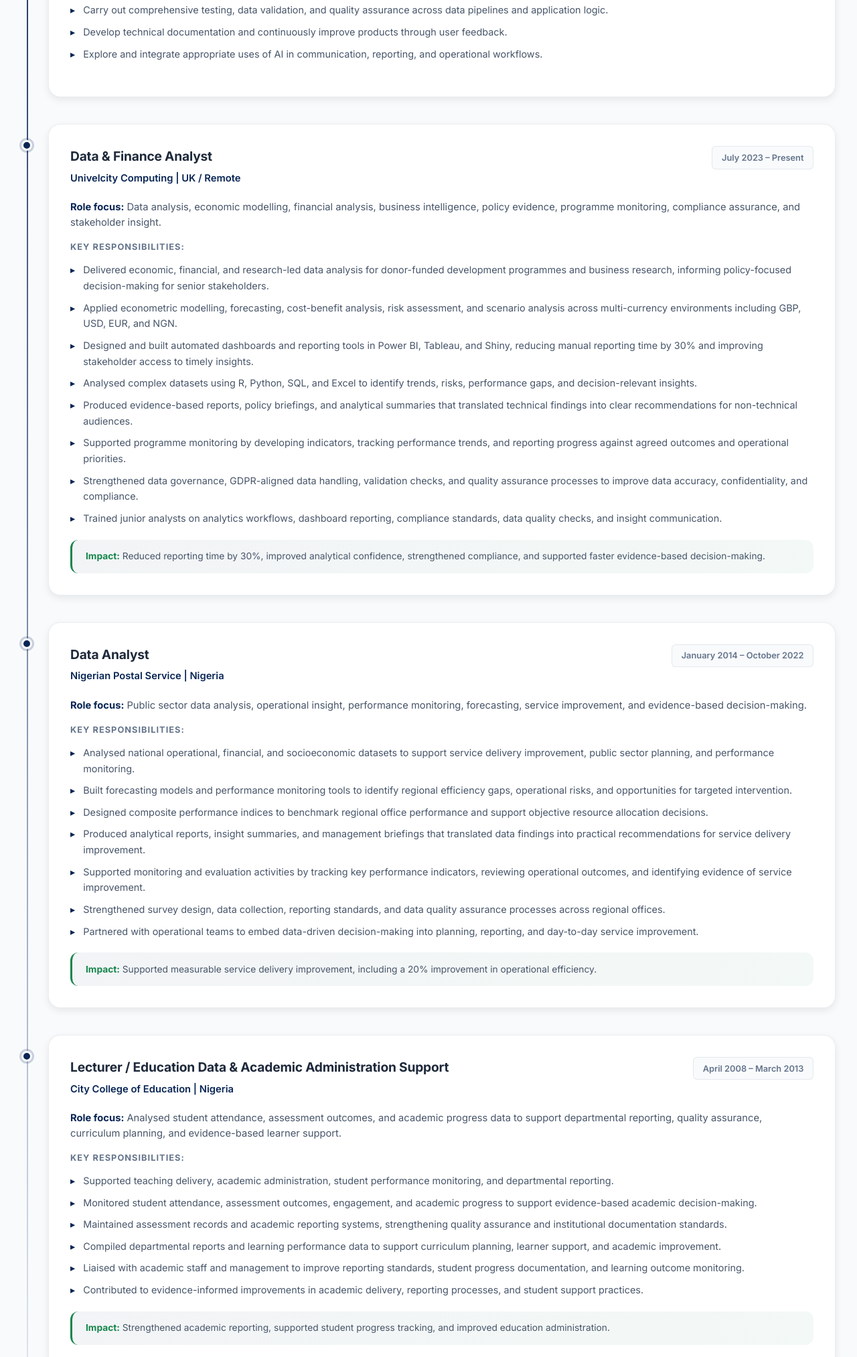
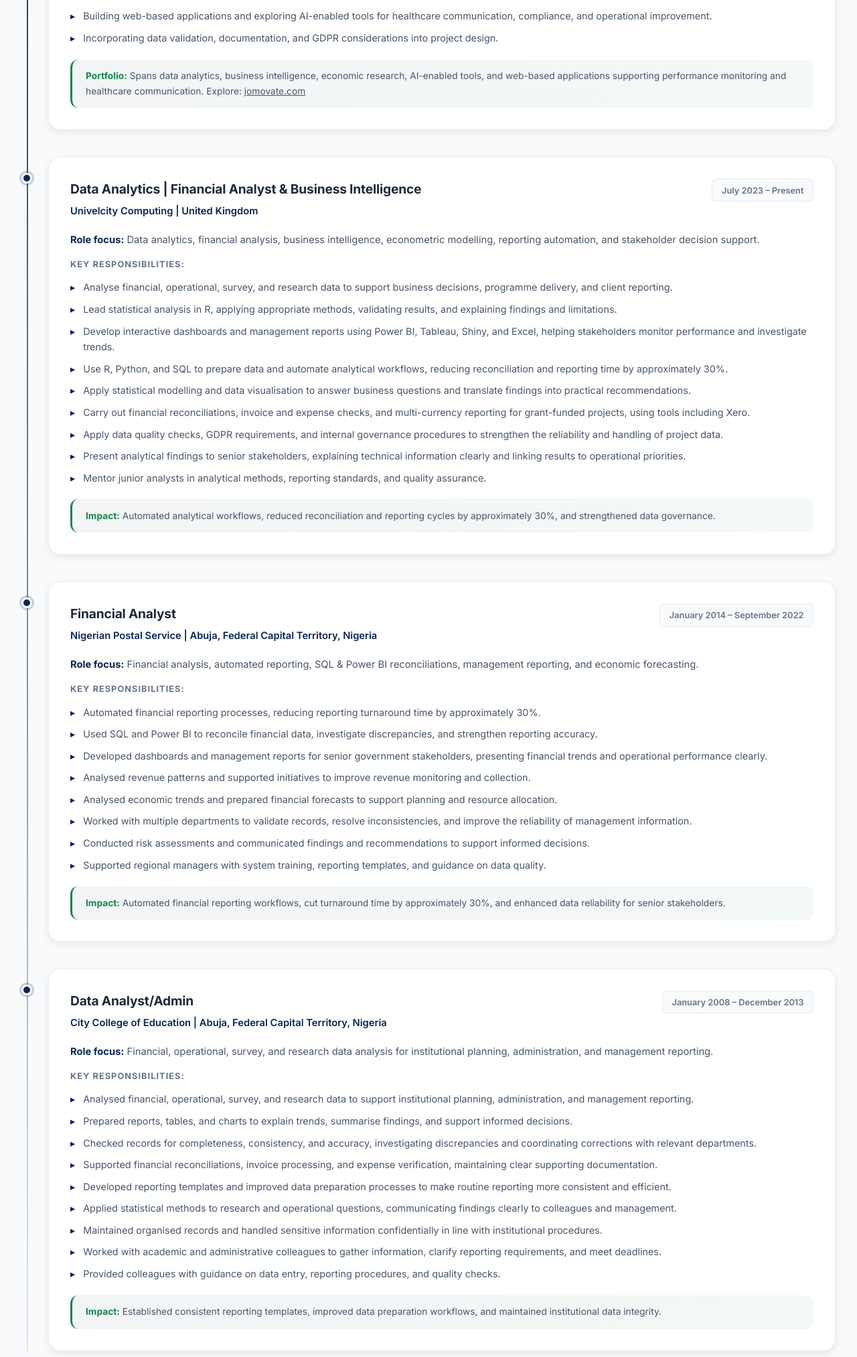
Before and after one commit to dju78/my-potfolio, an Eleventy site: page src/experience.njk in a window 1280 px wide. Shown: the part 737-2763 px from the top of the page at 67% size. Built offline with nearby package versions, Linux system fonts and the light colour scheme; Eleventy itself is replaced by a stand-in of ours; files that its build step writes are made by us from their sources.

Commit message:
Align experience and CV with Profile(1).pdf updates

```diff
--- a/src/experience.njk
+++ b/src/experience.njk
@@ -25,21 +25,22 @@ breadcrumbLabel: "Experience"
                     <div class="timeline-header">
                         <div>
                             <h3>Founder &amp; Product Business Analyst</h3>
-                            <p class="company">Jomovate Digital Labs | UK</p>
+                            <p class="company">Jomovate Digital Labs | United Kingdom</p>
                         </div>
                         <span class="timeline-date">July 2024 – Present</span>
                     </div>
                     <div class="timeline-body">
-                        <p class="role-focus"><strong>Role focus:</strong> Founded Jomovate Digital Labs to develop data-driven solutions, conduct applied research, and build practical digital products that support informed decision-making. Work combines data analysis, economic research, business analysis, and application development, translating user needs into analytical tools, dashboards, and web-based applications.</p>
+                        <p class="role-focus"><strong>Role focus:</strong> Founded Jomovate Digital Labs to develop data-driven solutions, conduct applied research, and build practical digital products that support informed decision-making. Work combines data analysis, economic research, business analysis, and application development, translating user needs into analytical tools, dashboards, and web-based applications, focusing on data quality, clear reporting, and usability.</p>
                         <h4>Key Responsibilities:</h4>
                         <ul>
-                            <li>Gather and document user and business requirements across analytics and software initiatives.</li>
-                            <li>Develop analytical dashboards, statistical tools, and practical digital applications (including UK AI Economic Measurement Lab, Price Quality Explorer, and UKCalc).</li>
-                            <li>Translate complex research and operational questions into usable, accessible tools for decision-makers.</li>
-                            <li>Carry out comprehensive testing, data validation, and quality assurance across data pipelines and application logic.</li>
-                            <li>Develop technical documentation and continuously improve products through user feedback.</li>
-                            <li>Explore and integrate appropriate uses of AI in communication, reporting, and operational workflows.</li>
+                            <li>Analysing data using R, Python, SQL, and Power BI to identify trends and communicate findings.</li>
+                            <li>Developing dashboards and reporting tools to support performance monitoring and business intelligence.</li>
+                            <li>Applying statistical modelling and econometric methods to research and economic analysis.</li>
+                            <li>Gathering requirements and translating business questions into practical digital solutions.</li>
+                            <li>Building web-based applications and exploring AI-enabled tools for healthcare communication, compliance, and operational improvement.</li>
+                            <li>Incorporating data validation, documentation, and GDPR considerations into project design.</li>
                         </ul>
+                        <div class="impact-badge"><strong>Portfolio:</strong> Spans data analytics, business intelligence, economic research, AI-enabled tools, and web-based applications supporting performance monitoring and healthcare communication. Explore: <a href="https://jomovate.com" target="_blank" rel="noopener" style="color:inherit; text-decoration:underline;">jomovate.com</a></div>
                     </div>
                 </div>
             </div>
@@ -48,25 +49,26 @@ breadcrumbLabel: "Experience"
                 <div class="timeline-content">
                     <div class="timeline-header">
                         <div>
-                            <h3>Data &amp; Finance Analyst</h3>
-                            <p class="company">Univelcity Computing | UK / Remote</p>
+                            <h3>Data Analytics | Financial Analyst &amp; Business Intelligence</h3>
+                            <p class="company">Univelcity Computing | United Kingdom</p>
                         </div>
                         <span class="timeline-date">July 2023 – Present</span>
                     </div>
                     <div class="timeline-body">
-                        <p class="role-focus"><strong>Role focus:</strong> Data analysis, economic modelling, financial analysis, business intelligence, policy evidence, programme monitoring, compliance assurance, and stakeholder insight.</p>
+                        <p class="role-focus"><strong>Role focus:</strong> Data analytics, financial analysis, business intelligence, econometric modelling, reporting automation, and stakeholder decision support.</p>
                         <h4>Key Responsibilities:</h4>
                         <ul>
-                            <li>Delivered economic, financial, and research-led data analysis for donor-funded development programmes and business research, informing policy-focused decision-making for senior stakeholders.</li>
-                            <li>Applied econometric modelling, forecasting, cost-benefit analysis, risk assessment, and scenario analysis across multi-currency environments including GBP, USD, EUR, and NGN.</li>
-                            <li>Designed and built automated dashboards and reporting tools in Power BI, Tableau, and Shiny, reducing manual reporting time by 30% and improving stakeholder access to timely insights.</li>
-                            <li>Analysed complex datasets using R, Python, SQL, and Excel to identify trends, risks, performance gaps, and decision-relevant insights.</li>
-                            <li>Produced evidence-based reports, policy briefings, and analytical summaries that translated technical findings into clear recommendations for non-technical audiences.</li>
-                            <li>Supported programme monitoring by developing indicators, tracking performance trends, and reporting progress against agreed outcomes and operational priorities.</li>
-                            <li>Strengthened data governance, GDPR-aligned data handling, validation checks, and quality assurance processes to improve data accuracy, confidentiality, and compliance.</li>
-                            <li>Trained junior analysts on analytics workflows, dashboard reporting, compliance standards, data quality checks, and insight communication.</li>
+                            <li>Analyse financial, operational, survey, and research data to support business decisions, programme delivery, and client reporting.</li>
+                            <li>Lead statistical analysis in R, applying appropriate methods, validating results, and explaining findings and limitations.</li>
+                            <li>Develop interactive dashboards and management reports using Power BI, Tableau, Shiny, and Excel, helping stakeholders monitor performance and investigate trends.</li>
+                            <li>Use R, Python, and SQL to prepare data and automate analytical workflows, reducing reconciliation and reporting time by approximately 30%.</li>
+                            <li>Apply statistical modelling and data visualisation to answer business questions and translate findings into practical recommendations.</li>
+                            <li>Carry out financial reconciliations, invoice and expense checks, and multi-currency reporting for grant-funded projects, using tools including Xero.</li>
+                            <li>Apply data quality checks, GDPR requirements, and internal governance procedures to strengthen the reliability and handling of project data.</li>
+                            <li>Present analytical findings to senior stakeholders, explaining technical information clearly and linking results to operational priorities.</li>
+                            <li>Mentor junior analysts in analytical methods, reporting standards, and quality assurance.</li>
                         </ul>
-                        <div class="impact-badge"><strong>Impact:</strong> Reduced reporting time by 30%, improved analytical confidence, strengthened compliance, and supported faster evidence-based decision-making.</div>
+                        <div class="impact-badge"><strong>Impact:</strong> Automated analytical workflows, reduced reconciliation and reporting cycles by approximately 30%, and strengthened data governance.</div>
                     </div>
                 </div>
             </div>
@@ -75,24 +77,25 @@ breadcrumbLabel: "Experience"
                 <div class="timeline-content">
                     <div class="timeline-header">
                         <div>
-                            <h3>Data Analyst</h3>
-                            <p class="company">Nigerian Postal Service | Nigeria</p>
+                            <h3>Financial Analyst</h3>
+                            <p class="company">Nigerian Postal Service | Abuja, Federal Capital Territory, Nigeria</p>
                         </div>
-                        <span class="timeline-date">January 2014 – October 2022</span>
+                        <span class="timeline-date">January 2014 – September 2022</span>
                     </div>
                     <div class="timeline-body">
-                        <p class="role-focus"><strong>Role focus:</strong> Public sector data analysis, operational insight, performance monitoring, forecasting, service improvement, and evidence-based decision-making.</p>
+                        <p class="role-focus"><strong>Role focus:</strong> Financial analysis, automated reporting, SQL &amp; Power BI reconciliations, management reporting, and economic forecasting.</p>
                         <h4>Key Responsibilities:</h4>
                         <ul>
-                            <li>Analysed national operational, financial, and socioeconomic datasets to support service delivery improvement, public sector planning, and performance monitoring.</li>
-                            <li>Built forecasting models and performance monitoring tools to identify regional efficiency gaps, operational risks, and opportunities for targeted intervention.</li>
-                            <li>Designed composite performance indices to benchmark regional office performance and support objective resource allocation decisions.</li>
-                            <li>Produced analytical reports, insight summaries, and management briefings that translated data findings into practical recommendations for service delivery improvement.</li>
-                            <li>Supported monitoring and evaluation activities by tracking key performance indicators, reviewing operational outcomes, and identifying evidence of service improvement.</li>
-                            <li>Strengthened survey design, data collection, reporting standards, and data quality assurance processes across regional offices.</li>
-                            <li>Partnered with operational teams to embed data-driven decision-making into planning, reporting, and day-to-day service improvement.</li>
+                            <li>Automated financial reporting processes, reducing reporting turnaround time by approximately 30%.</li>
+                            <li>Used SQL and Power BI to reconcile financial data, investigate discrepancies, and strengthen reporting accuracy.</li>
+                            <li>Developed dashboards and management reports for senior government stakeholders, presenting financial trends and operational performance clearly.</li>
+                            <li>Analysed revenue patterns and supported initiatives to improve revenue monitoring and collection.</li>
+                            <li>Analysed economic trends and prepared financial forecasts to support planning and resource allocation.</li>
+                            <li>Worked with multiple departments to validate records, resolve inconsistencies, and improve the reliability of management information.</li>
+                            <li>Conducted risk assessments and communicated findings and recommendations to support informed decisions.</li>
+                            <li>Supported regional managers with system training, reporting templates, and guidance on data quality.</li>
                         </ul>
-                        <div class="impact-badge"><strong>Impact:</strong> Supported measurable service delivery improvement, including a 20% improvement in operational efficiency.</div>
+                        <div class="impact-badge"><strong>Impact:</strong> Automated financial reporting workflows, cut turnaround time by approximately 30%, and enhanced data reliability for senior stakeholders.</div>
                     </div>
                 </div>
             </div>
@@ -101,23 +104,26 @@ breadcrumbLabel: "Experience"
                 <div class="timeline-content">
                     <div class="timeline-header">
                         <div>
-                            <h3>Lecturer / Education Data &amp; Academic Administration Support</h3>
-                            <p class="company">City College of Education | Nigeria</p>
+                            <h3>Data Analyst/Admin</h3>
+                            <p class="company">City College of Education | Abuja, Federal Capital Territory, Nigeria</p>
                         </div>
-                        <span class="timeline-date">April 2008 – March 2013</span>
+                        <span class="timeline-date">January 2008 – December 2013</span>
                     </div>
                     <div class="timeline-body">
-                        <p class="role-focus"><strong>Role focus:</strong> Analysed student attendance, assessment outcomes, and academic progress data to support departmental reporting, quality assurance, curriculum planning, and evidence-based learner support.</p>
+                        <p class="role-focus"><strong>Role focus:</strong> Financial, operational, survey, and research data analysis for institutional planning, administration, and management reporting.</p>
                         <h4>Key Responsibilities:</h4>
                         <ul>
-                            <li>Supported teaching delivery, academic administration, student performance monitoring, and departmental reporting.</li>
-                            <li>Monitored student attendance, assessment outcomes, engagement, and academic progress to support evidence-based academic decision-making.</li>
-                            <li>Maintained assessment records and academic reporting systems, strengthening quality assurance and institutional documentation standards.</li>
-                            <li>Compiled departmental reports and learning performance data to support curriculum planning, learner support, and academic improvement.</li>
-                            <li>Liaised with academic staff and management to improve reporting standards, student progress documentation, and learning outcome monitoring.</li>
-                            <li>Contributed to evidence-informed improvements in academic delivery, reporting processes, and student support practices.</li>
+                            <li>Analysed financial, operational, survey, and research data to support institutional planning, administration, and management reporting.</li>
+                            <li>Prepared reports, tables, and charts to explain trends, summarise findings, and support informed decisions.</li>
+                            <li>Checked records for completeness, consistency, and accuracy, investigating discrepancies and coordinating corrections with relevant departments.</li>
+                            <li>Supported financial reconciliations, invoice processing, and expense verification, maintaining clear supporting documentation.</li>
+                            <li>Developed reporting templates and improved data preparation processes to make routine reporting more consistent and efficient.</li>
+                            <li>Applied statistical methods to research and operational questions, communicating findings clearly to colleagues and management.</li>
+                            <li>Maintained organised records and handled sensitive information confidentially in line with institutional procedures.</li>
+                            <li>Worked with academic and administrative colleagues to gather information, clarify reporting requirements, and meet deadlines.</li>
+                            <li>Provided colleagues with guidance on data entry, reporting procedures, and quality checks.</li>
                         </ul>
-                        <div class="impact-badge"><strong>Impact:</strong> Strengthened academic reporting, supported student progress tracking, and improved education administration.</div>
+                        <div class="impact-badge"><strong>Impact:</strong> Established consistent reporting templates, improved data preparation workflows, and maintained institutional data integrity.</div>
                     </div>
                 </div>
             </div>
```
Also changed, not shown: src/index.njk (+8 -8 lines), 4 other files.
